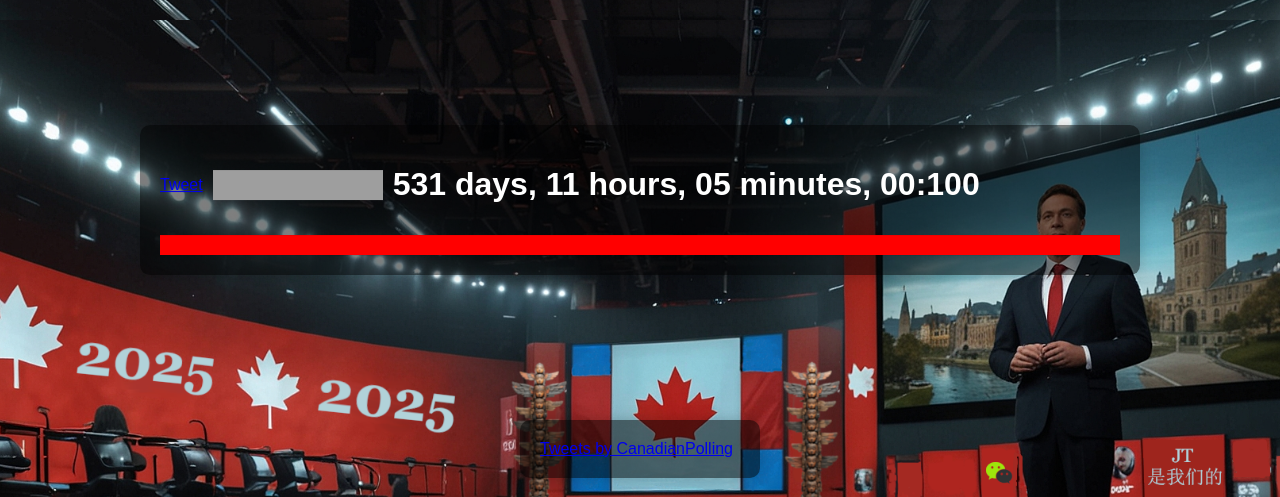
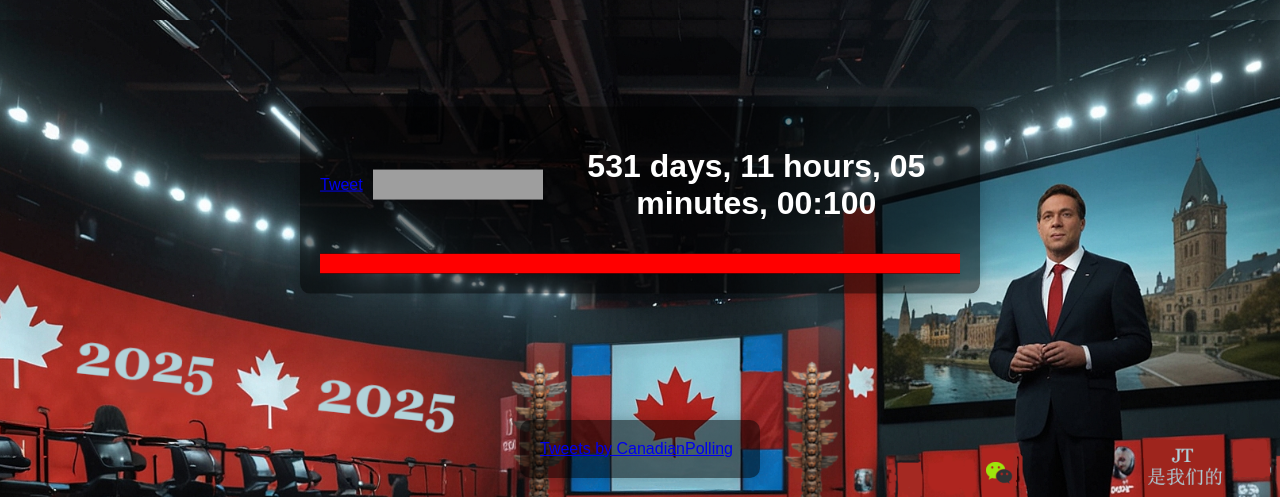
Before and after one commit to coldcanuk/ElectionClock, a Flask app: page / in a window 1280 px wide. Shown: the top 497 px of the page. Run offline with Flask 3, Linux system fonts and the light colour scheme; parts of the project's set-up code (start-up, migrations or seed data) failed here and were passed over; some libraries are stand-ins or nearby versions; grey boxes are pictures that could not be loaded.

Commit message:
never give up; never surrender

```diff
--- a/static/styles.css
+++ b/static/styles.css
@@ -8,7 +8,7 @@ body, html {
 }
 .countdown-container {
     position: fixed;
-    width: 75%;
+    width: 50%;
     top: 25%;
     left: 50%;
     transform: translate(-50%, -50%);
```
